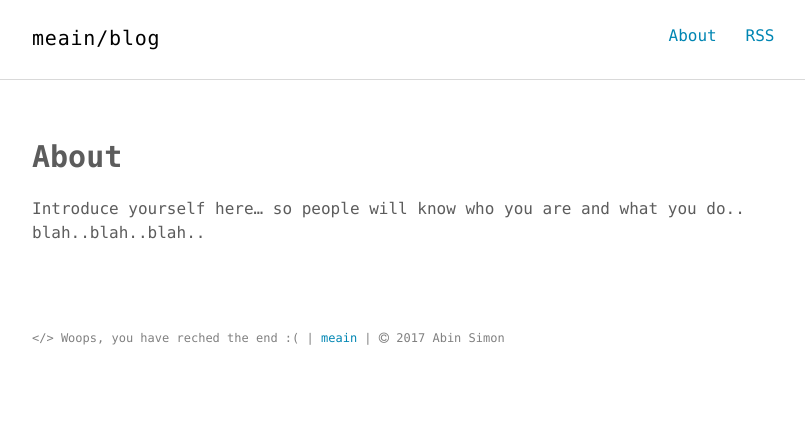
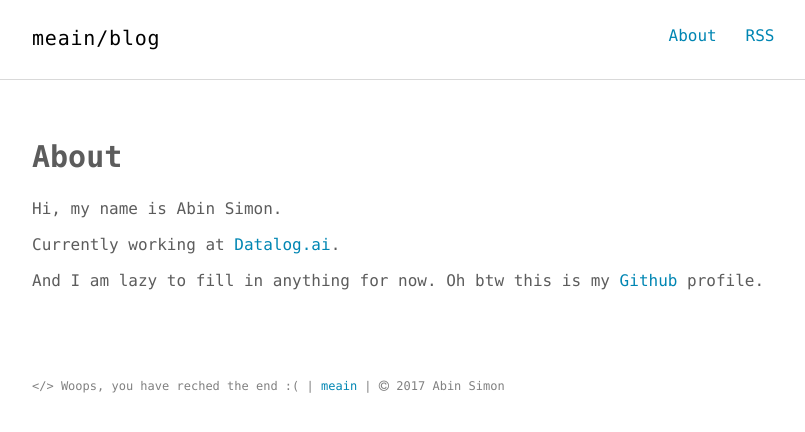
Before and after one commit to meain/blog, a Jekyll site: the page built from about.md, in a window 1280 px wide. Shown: the top 432 px of the page, without its empty margins (232-1037 px from the left). Built offline with Jekyll 4.4.1, drawn with Linux system fonts in a browser that asks for light colours.

Commit message:
update about.md with something

```diff
--- a/about.md
+++ b/about.md
@@ -4,4 +4,8 @@ title: About
 permalink: /about/
 ---
 
-Introduce yourself here... so people will know who you are and what you do.. blah..blah..blah..
+Hi, my name is Abin Simon.
+
+Currently working at [Datalog.ai](http://datalog.ai/).
+
+And I am lazy to fill in anything for now. Oh btw this is my [Github](https://github.com/meain) profile.
```
